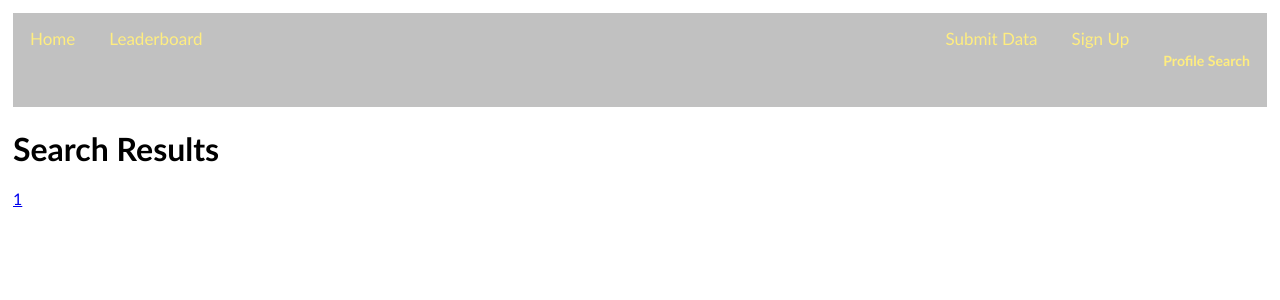
After one commit to MJCaister/R6Web, a Flask app: page /search_results/1 in a window 1280 px wide. The commit adds this page. Shown: the top 300 px of the page. Run offline with Flask 2, Linux system fonts and the light colour scheme.

Commit message:
Player Search

```diff
--- a/routes.py
+++ b/routes.py
@@ -20,14 +20,21 @@ def leaderboard():
 
 @app.route('/search', methods=['GET', 'POST'])
 def search():
+    conn = sqlite3.connect('db/r6web.db')
+    cur = conn.cursor()
+    search = cur.fetchone()
     form = UserSearch()
     if form.validate_on_submit():
-        conn = sqlite3.connect('db/r6web')
-        cur = conn.cursor()
-        cur.execute('''SELECT username FROM ProfileInformation WHERE username = ('{}')'''.format(form.username_search.data))
-        search = cur.fetchall()
-        return redirect(url_for('search'), search=search)
+        cur.execute('''SELECT username FROM ProfileInformation WHERE
+                    username = ('{}')'''.format(form.username_search.data))
+        search = cur.fetchone()
+        return redirect(url_for('search_results', search=search[0]))
     return render_template("search.html", page_title="Profile", form=form)
+
+
+@app.route('/search_results/<search>')
+def search_results(search):
+    return render_template("results.html", page_title="Search for {}".format(search), search=search)
 
 
 @app.route('/submit', methods=['GET', 'POST'])
--- /dev/null
+++ b/templates/results.html
@@ -0,0 +1,6 @@
+{% extends "layout.html" %}
+
+{% block content %}
+    <h1>Search Results</h1>
+    <a href='/user/{{search}}'>{{search}}</a>
+{% endblock %}
--- a/templates/search.html
+++ b/templates/search.html
@@ -12,5 +12,8 @@
             {% endfor %}
         </p>
         <p>{{ form.submit() }}</p>
+        {% for username in search %}
+        <p>{{search[0]}}</p>
+        {% endfor %}
     </form>
 {% endblock %}
```
